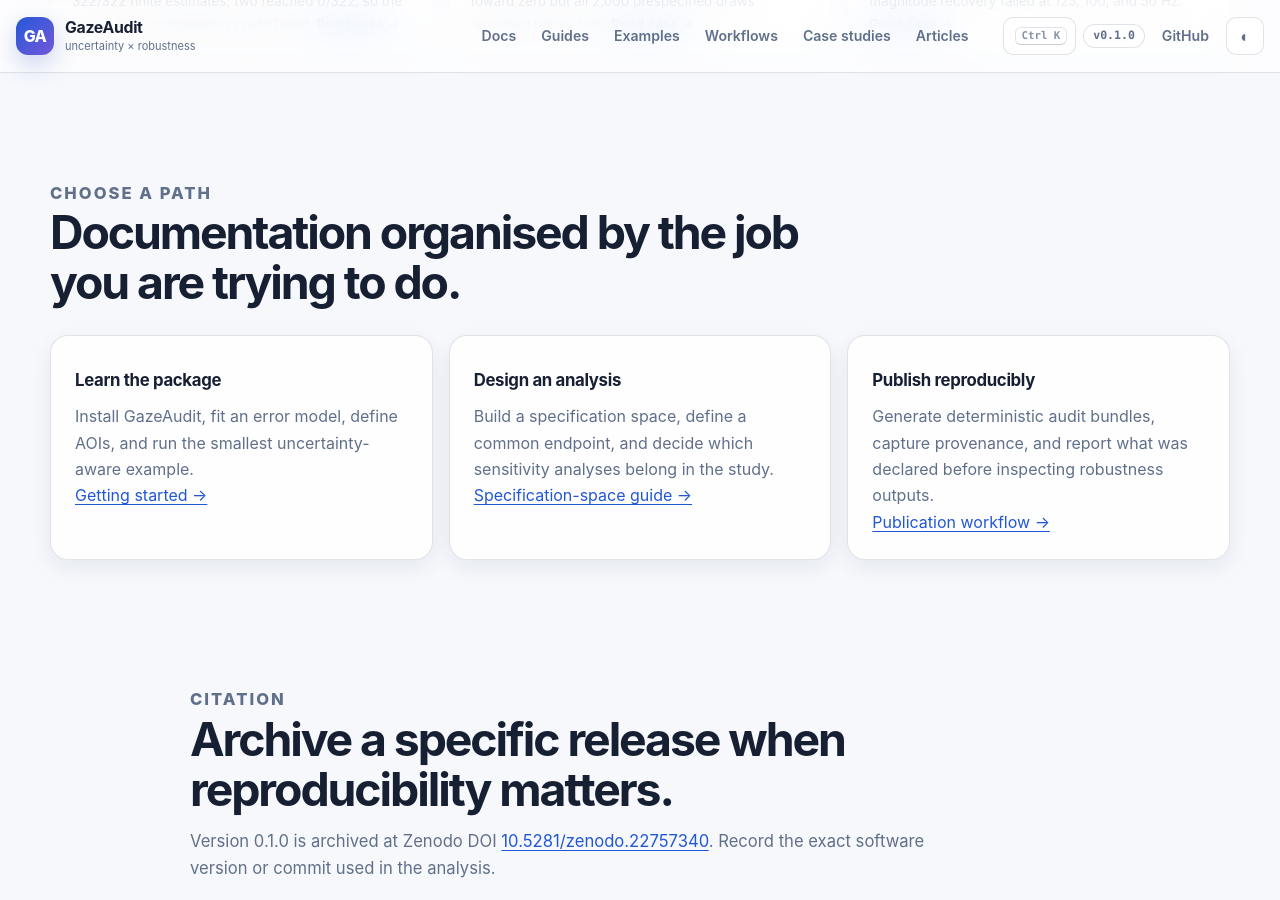
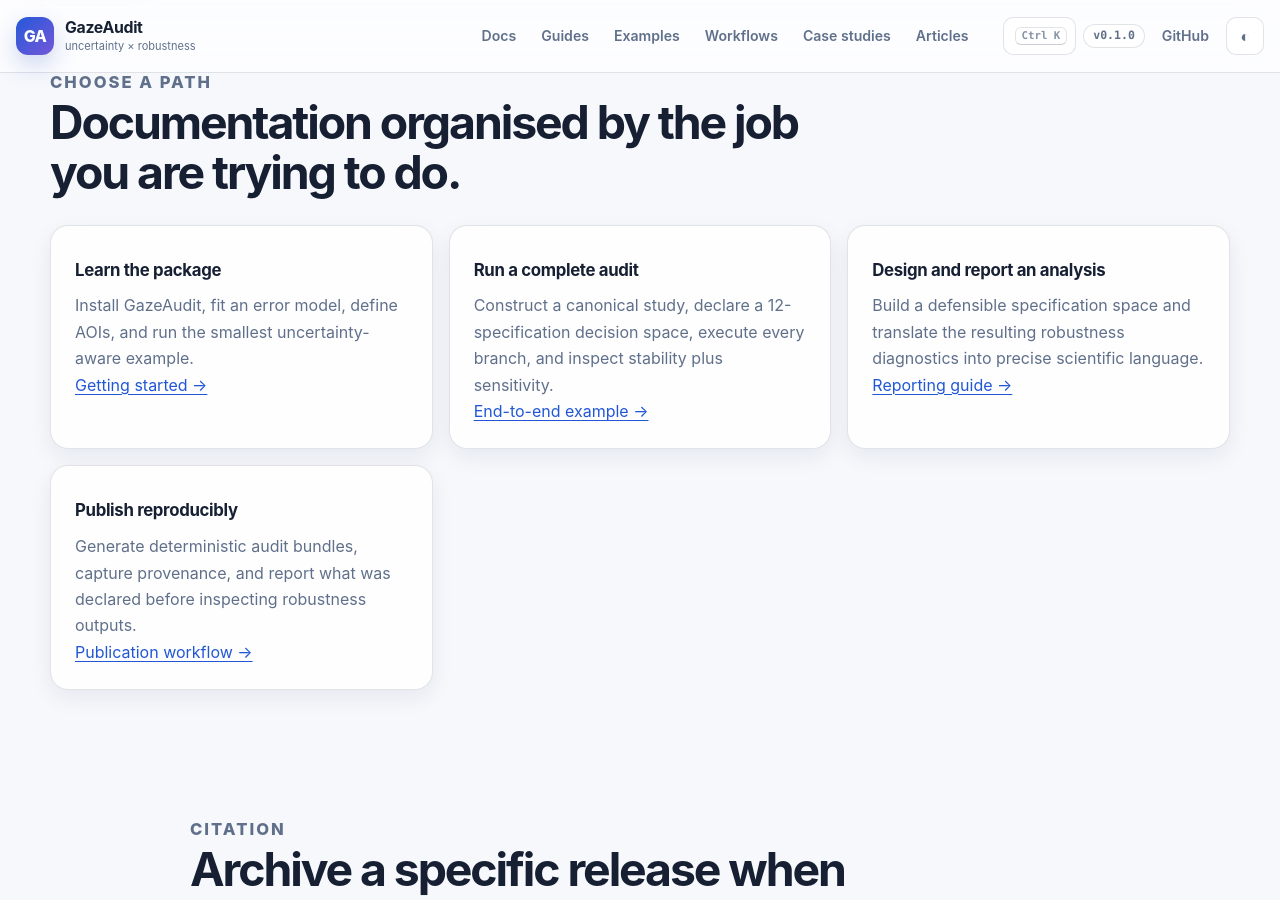
Before and after one commit to stefanosbalaskas/GazeAudit, a Jekyll site: the page built from index.md, in a window 1280 px wide and 900 px high, scrolled down 4524 px. Built offline with Jekyll 4.4.1, drawn with Linux system fonts in a browser that asks for light colours; some of the changed text lies outside the part shown.

Commit message:
docs: feature complete runnable audit on landing page

```diff
--- a/index.md
+++ b/index.md
@@ -13,6 +13,7 @@
         <p class="hero-lede">GazeAudit propagates gaze-measurement uncertainty and evaluates scientifically defensible analytical alternatives so researchers can see whether an eye-tracking conclusion survives reasonable choices.</p>
         <div class="hero-actions">
           <a class="button primary" href="{{ '/docs/getting-started/' | relative_url }}">Start in 5 minutes →</a>
+          <a class="button" href="{{ '/docs/examples/end-to-end-robustness/' | relative_url }}">Run a complete audit</a>
           <a class="button" href="{{ '/docs/case-studies/' | relative_url }}">See real case studies</a>
           <button class="button" type="button" data-search-open>Search documentation</button>
           <a class="button" href="https://github.com/stefanosbalaskas/GazeAudit">View source</a>
@@ -79,9 +80,9 @@
   <div class="section-heading">
     <p class="eyebrow">Visual diagnostics</p>
     <h2>Reason about uncertainty with plots, not only tables.</h2>
-    <p>Runnable examples pair code with visual explanations of AOI-boundary uncertainty, specification curves, and perturbation sensitivity.</p>
+    <p>Runnable examples pair code with visual explanations of AOI-boundary uncertainty, specification curves, complete robustness audits, and perturbation sensitivity.</p>
   </div>
-  <div class="plot-grid">
+  <div class="evidence-plot-grid">
     <figure class="plot-card">
       <img src="{{ '/assets/images/aoi-boundary-uncertainty.svg' | relative_url }}" alt="Illustrative probabilistic AOI membership near a shared AOI boundary">
       <figcaption><strong>AOI uncertainty.</strong> A boundary fixation can contribute probabilistically rather than being forced immediately into one deterministic label.</figcaption>
@@ -89,6 +90,10 @@
     <figure class="plot-card">
       <img src="{{ '/assets/images/specification-curve.svg' | relative_url }}" alt="Illustrative specification curve with ordered negative estimates">
       <figcaption><strong>Specification curve.</strong> Ordered estimates expose the shape of the declared analytical decision space. Values shown are synthetic illustrations.</figcaption>
+    </figure>
+    <figure class="plot-card">
+      <img src="{{ '/assets/images/end-to-end-robustness.svg' | relative_url }}" alt="Synthetic end-to-end robustness audit with twelve specification estimates spanning positive, negative, and exact-zero values">
+      <figcaption><strong>Complete audit.</strong> A deterministic 12-specification example shows how declared QC, sampling, and AOI choices can change the endpoint. <a href="{{ '/docs/examples/end-to-end-robustness/' | relative_url }}">Run it →</a></figcaption>
     </figure>
   </div>
 </section>
@@ -157,9 +162,14 @@
       <p><a href="{{ '/docs/getting-started/' | relative_url }}">Getting started →</a></p>
     </article>
     <article class="card">
-      <h3>Design an analysis</h3>
-      <p>Build a specification space, define a common endpoint, and decide which sensitivity analyses belong in the study.</p>
-      <p><a href="{{ '/docs/guides/specification-space/' | relative_url }}">Specification-space guide →</a></p>
+      <h3>Run a complete audit</h3>
+      <p>Construct a canonical study, declare a 12-specification decision space, execute every branch, and inspect stability plus sensitivity.</p>
+      <p><a href="{{ '/docs/examples/end-to-end-robustness/' | relative_url }}">End-to-end example →</a></p>
+    </article>
+    <article class="card">
+      <h3>Design and report an analysis</h3>
+      <p>Build a defensible specification space and translate the resulting robustness diagnostics into precise scientific language.</p>
+      <p><a href="{{ '/docs/guides/reporting-robustness/' | relative_url }}">Reporting guide →</a></p>
     </article>
     <article class="card">
       <h3>Publish reproducibly</h3>
```
